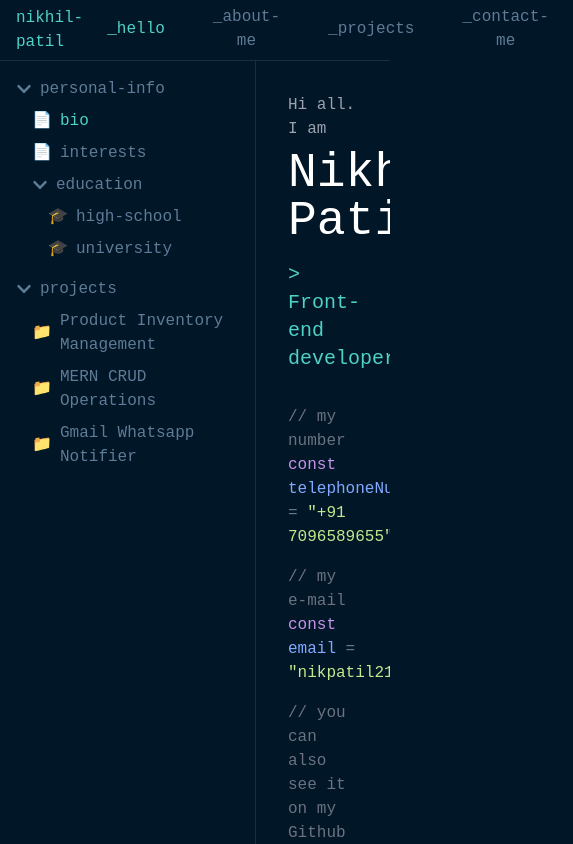
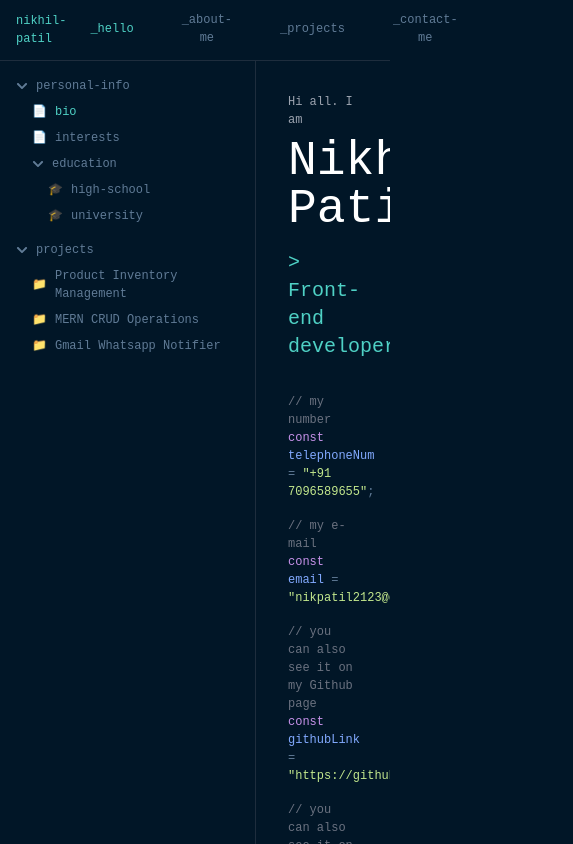
Before and after one commit to nikpatil2123/PORTFOLIOs, a Next.js app: page / in a window 390 px wide. Shown: the top 844 px of the page, 573 px wide, since content can reach past the window. Built offline with nearby package versions, Linux system fonts and the light colour scheme.

Commit message:
mobile ready

```diff
--- a/app/globals.css
+++ b/app/globals.css
@@ -11,6 +11,21 @@
 body {
   color: rgb(var(--foreground-rgb));
   background: rgb(var(--background-start-rgb));
+  width: 100%;
+  min-height: 100vh;
+  overflow-x: hidden;
+}
+
+@media screen and (max-width: 768px) {
+  body {
+    font-size: 14px;
+  }
+}
+
+@media screen and (max-width: 480px) {
+  body {
+    font-size: 12px;
+  }
 }
 
 @font-face {
@@ -20,4 +35,13 @@ body {
 
 * {
   font-family: "Fira Code", monospace;
+  box-sizing: border-box;
+  margin: 0;
+  padding: 0;
 }
+
+@media screen and (max-width: 768px) {
+  * {
+    -webkit-text-size-adjust: 100%;
+  }
+}
```
Also changed, not shown: styles/globals.css (+46 -0 lines).
